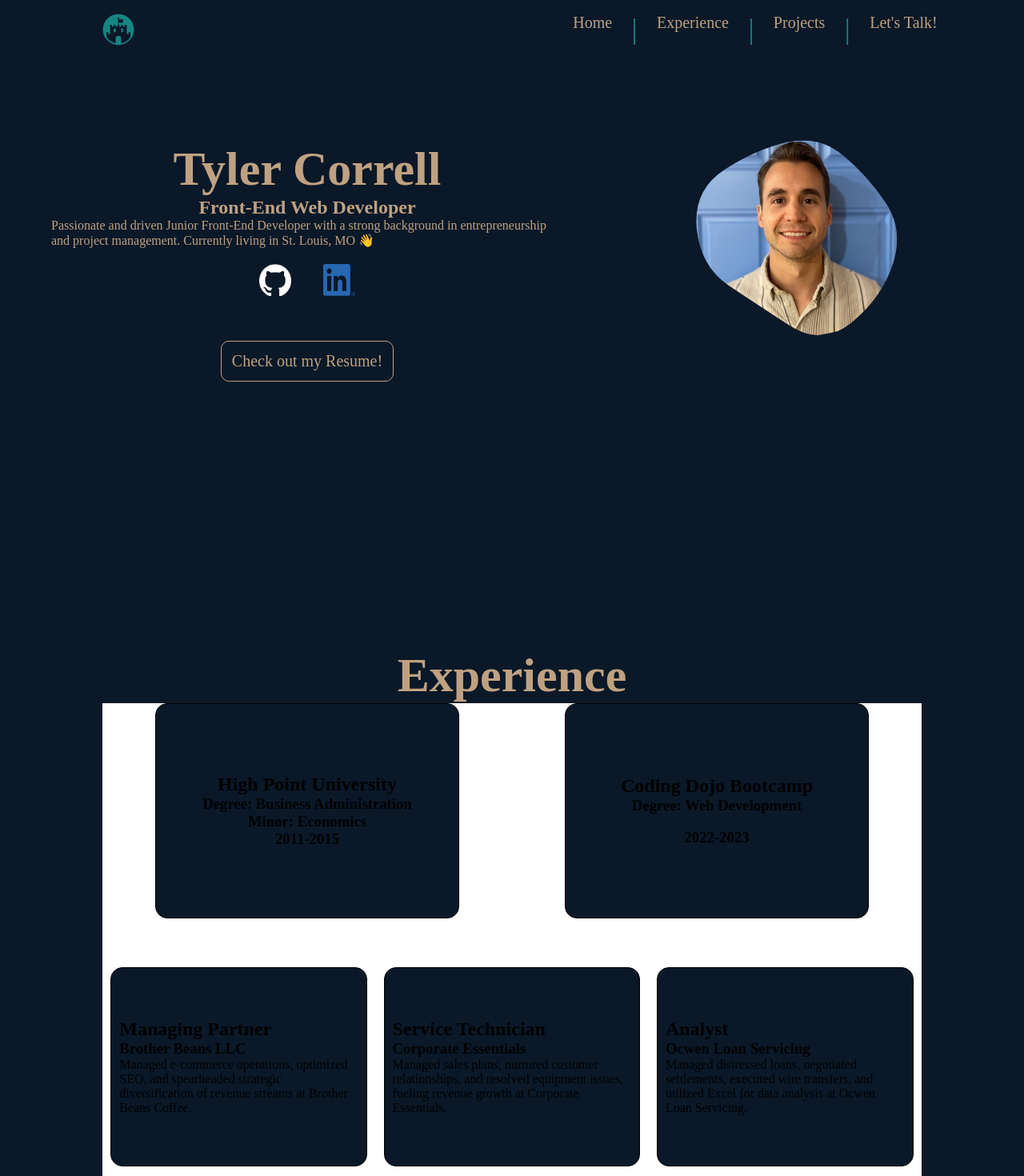
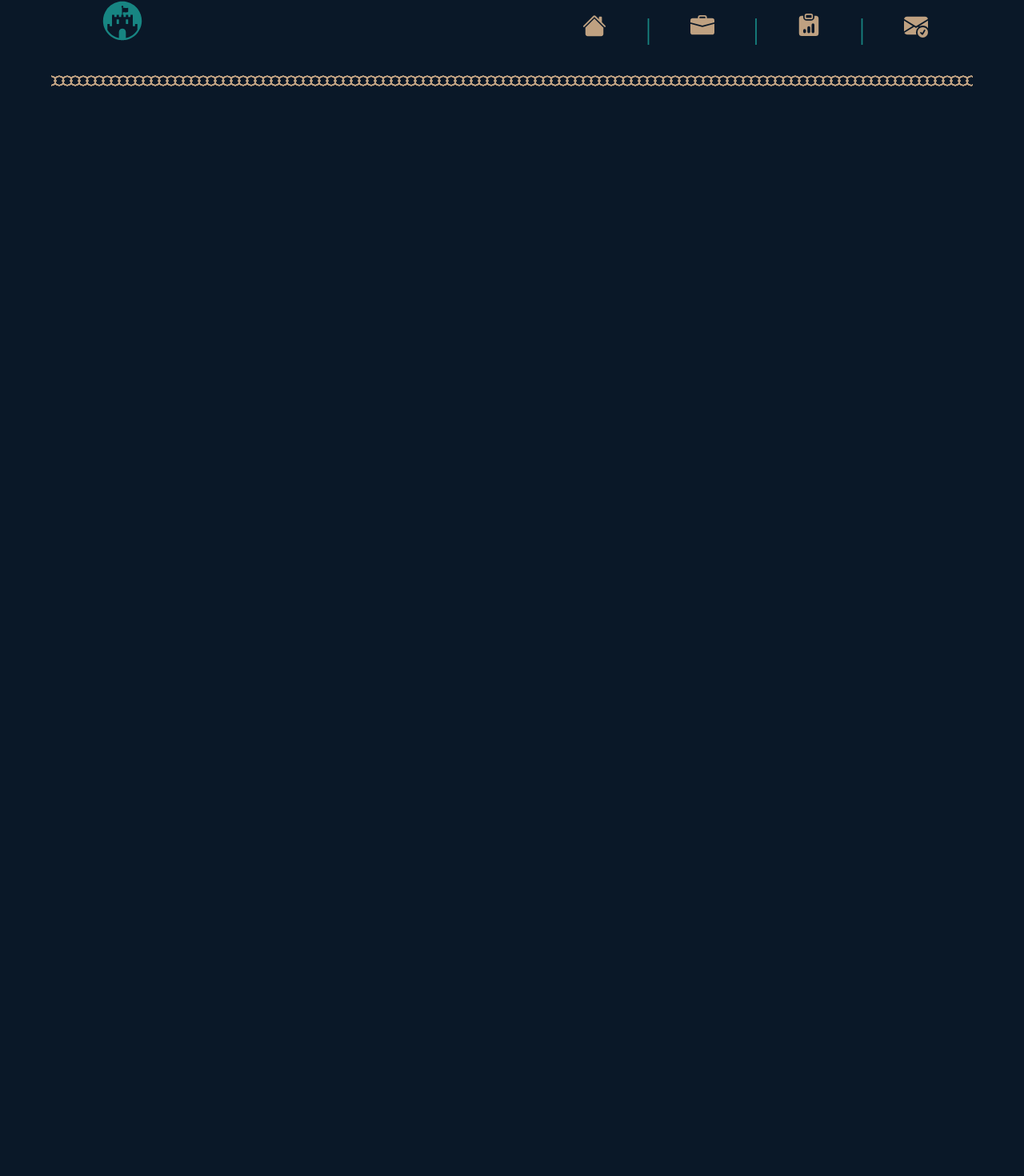
Before and after one commit to TTC2023/react, a React (Create React App) app in the folder portfolio/: page / in a window 1280 px wide. Shown: the part 23-1493 px from the top of the page at 80% size. After the commit the page ends 800 px from the top, so only its background shows below. Built offline with nearby package versions, Linux system fonts and the light colour scheme.

Commit message:
need to finish projects

```diff
--- a/portfolio/package.json
+++ b/portfolio/package.json
@@ -11,6 +11,7 @@
     "react-dom": "^18.2.0",
     "react-icons": "^4.10.1",
     "react-scripts": "5.0.1",
+    "react-scroll": "^1.8.9",
     "react-use-scroll-snap": "^0.0.4",
     "web-vitals": "^2.1.4"
   },
--- a/portfolio/src/App.css
+++ b/portfolio/src/App.css
@@ -5,3 +5,15 @@
     left: 55%;
     top: 5%;
 }
+
+.squiggly-line {
+    position: absolute;
+    bottom : 82%;
+    width: 90%;
+    left: 5%;
+    height: 5%;
+    background:
+        radial-gradient(circle at 100% 50%, transparent 20%, #BFA181 21%, #BFA181 29%, transparent 30%),
+        radial-gradient(circle at 0% 50%, transparent 20%, #BFA181 21%, #BFA181 29%, transparent 30%);
+    background-size: 10px 100%;
+}
--- a/portfolio/src/App.js
+++ b/portfolio/src/App.js
@@ -33,17 +33,18 @@ function App() {
       <div className="nav">
         <NavBar setSection={setSection}/>
       </div>
+      <div class="squiggly-line"></div>
       <div className="Intro" ref={introRef}>
-        <Intro />
+        {section === 'intro' && <Intro setSection={setSection} />}
       </div>
       <div className="experience" ref={experienceRef}>
-        <Experience />
+        {section === 'experience' && <Experience setSection={setSection} />}
       </div>
       <div className="projects" ref={projectsRef}>
-        <Projects />
+        {section === 'projects' && <Projects setSection={setSection} />}
       </div>
       <div className="contact" ref={contactRef}>
-        <Contact />
+        {section === 'contact' && <Contact setSection={setSection} />}
       </div>
     </div>
   );
--- a/portfolio/src/components/Experience/Experience.jsx
+++ b/portfolio/src/components/Experience/Experience.jsx
@@ -1,50 +1,60 @@
 import React from 'react'
 import styles from './Experience.module.css'
-import { BsFillArrowUpCircleFill } from 'react-icons/bs';
+import { useState } from 'react';
 
+const Projects = () => {
+  const [activeBubble, setActiveBubble] = useState('HPU');
 
-
-const Experience = () => {
   return (
-    <div className={styles.experiencePage}>
-      <h1>Experience</h1>
-        <div className={styles.container}>
-          <div className={styles.edu}>
-            <div className={styles.card}>
-              <h2>High Point University</h2>
-              <h3>Degree: Business Administration</h3>
-              <h3>Minor: Economics</h3>
-              <h3>2011-2015</h3>
-            </div>
-            <div className={styles.card}>
-              <h2>Coding Dojo Bootcamp</h2>
-              <h3>Degree: Web Development</h3>
-              <br />
-              <h3>2022-2023</h3>
-            </div>
+    <div className={styles.projectsPage}>
+      <div className={styles.bubbles}>
+        <button onMouseEnter={() => setActiveBubble('CD')} className={styles.bubble}>CD</button>
+        <button onMouseEnter={() => setActiveBubble('BB')} className={styles.bubble}>BB</button>
+        <button onMouseEnter={() => setActiveBubble('CE')} className={styles.bubble}>CE</button>
+        <button onMouseEnter={() => setActiveBubble('OC')} className={styles.bubble}>OC</button>
+        <button onMouseEnter={() => setActiveBubble('HPU')} className={styles.bubble}>HPU</button>
+      </div>
+      <div className={styles.container}>
+          {activeBubble === 'HPU' && (
+            <>
+              <h1 className={styles.CD}>High Point University</h1>
+              <h2 className={styles.CD}>Business Administration | 2011-2015</h2>
+              <p className={styles.CD}>At High Point University, I completed a Business Administration program and enhanced it with an Economics minor. My education combined practical business management knowledge with an understanding of economic principles. It provided a solid foundation in business strategy, operations, and financial analysis. The combination of business and economics equipped me with an unique perspective to approach and solve complex business challenges in technology-driven environments.</p>
+            </>
+          )}
+          {activeBubble === 'OC' && (
+            <>
+              <h1 className={styles.CD}>Ocwen Loan Servicing</h1>
+              <h2 className={styles.CD}>Cash Management Analyst | 2015-2016</h2>
+              <p className={styles.CD}>During my time as an Analyst at Ocwen Loan Servicing from 2015 to 2016, I collaborated closely with our India-based teams, handling significant financial responsibilities. I played a crucial role in managing $126M in wire transfers, accommodating an impressive $1B monthly loan volume. This required dealing with over 2,500 transactions monthly between bank-to-bank custodial accounts, demonstrating my expertise in complex financial processes and my ability to handle substantial volumes of transactions. In addition to these tasks, I provided crucial financial insights to our senior leadership. I routinely delivered projections and cash flow reports, assisting in strategic decision-making and future planning. I was also responsible for performing various ad hoc analyses, supplying additional information to support informed business choices. Overall, my role at Ocwen Loan Servicing required me to leverage my financial acumen, attention to detail, and ability to work in a fast-paced, multinational setting. I honed my skills in financial management, cross-cultural collaboration, and analytical thinking, contributing substantially to the company's operations.</p>
+            </>
+          )}
+          {activeBubble === 'CE' && (
+            <>
+              <h1 className={styles.CD}>Corporate Essentials</h1>
+              <h2 className={styles.CD}>Service Technician | 2016-2019</h2>
+              <p className={styles.CD}>As a Service Technician from 2016 to 2019, I was entrusted with a multitude of responsibilities revolving around the upkeep of industrial coffee equipment. In this role, I showcased my mechanical aptitude, performing preventive maintenance and scheduled repairs as needed. I also dealt with unanticipated issues, providing break-fix services to ensure minimal downtime and disruption of the services offered to our corporate clients.
+              My primary goal was to maintain the high standards of the company, and I consistently met and often exceeded all service goals set. The position required an eye for detail, efficiency, and accuracy in delivering service solutions. Thus, I provided timely recommendations that precisely addressed the needs of the clients. The success I achieved in this role resulted from my unwavering commitment to customer satisfaction, diligent work, and ability to thrive in a dynamic environment.
+              Throughout this tenure, I sharpened my problem-solving skills and broadened my technical knowledge. I also honed my ability to quickly adapt to changes and unforeseen issues, making sure that our clients received uninterrupted and top-tier services, reinforcing our company's standing as a reliable provider of breakroom solutions.</p>
+            </>
+          )}
+          {activeBubble === 'BB' && (
+            <>
+              <h1 className={styles.CD}>Brother Beans Coffee</h1>
+              <h2 className={styles.CD}>Managing Partner | 2019-2023</h2>
+              <p className={styles.CD}>During my time as an Analyst at Ocwen Loan Servicing from 2015 to 2016, I collaborated closely with our India-based teams, handling significant financial responsibilities. I played a crucial role in managing $126M in wire transfers, accommodating an impressive $1B monthly loan volume. This required dealing with over 2,500 transactions monthly between bank-to-bank custodial accounts, demonstrating my expertise in complex financial processes and my ability to handle substantial volumes of transactions. In addition to these tasks, I provided crucial financial insights to our senior leadership. I routinely delivered projections and cash flow reports, assisting in strategic decision-making and future planning. I was also responsible for performing various ad hoc analyses, supplying additional information to support informed business choices. Overall, my role at Ocwen Loan Servicing required me to leverage my financial acumen, attention to detail, and ability to work in a fast-paced, multinational setting. I honed my skills in financial management, cross-cultural collaboration, and analytical thinking, contributing substantially to the company's operations.</p>
+            </>
+          )}
+          {activeBubble === 'CD' && (
+            <>
+              <h1 className={styles.CD}>Coding Dojo</h1>
+              <h2 className={styles.CD}>Web Development | 2022-2023</h2>
+              <p className={styles.CD}>At Coding Dojo, a highly-regarded bootcamp, I immersed myself in full-stack development, gaining a comprehensive understanding of both frontend and backend technologies. The rigorous, fast-paced program focused on mastering languages like Java, Python, and JavaScript, as well as important frameworks like React and Spring Boot. I applied these skills in hands-on projects, from conception to deployment. This intensive experience honed my problem-solving skills, adaptability, and ability to learn new technologies quickly, preparing me for the dynamic world of web development.</p>
+            </>
+          )}
           </div>
-          <div className={styles.work}>
-            <div className={styles.workCard}>
-              <h2>Managing Partner</h2>
-              <h3>Brother Beans LLC</h3>
-              <p>Managed e-commerce operations, optimized SEO, and spearheaded strategic diversification of revenue streams at Brother Beans Coffee.
-</p>
-            </div>
-            <div className={styles.workCard}>
-              <h2>Service Technician</h2>
-              <h3>Corporate Essentials</h3>
-              <p>Managed sales plans, nurtured customer relationships, and resolved equipment issues, fueling revenue growth at Corporate Essentials.</p>
-            </div>
-            <div className={styles.workCard}>
-              <h2>Analyst</h2>
-              <h3>Ocwen Loan Servicing</h3>
-              <p>Managed distressed loans, negotiated settlements, executed wire transfers, and utilized Excel for data analysis at Ocwen Loan Servicing.</p>
-            </div>
-          </div>
-        </div>
-        <button className={styles.arrow}><BsFillArrowUpCircleFill /></button>
-    </div>
+      </div>
   )
 }
 
-export default Experience
+export default Projects
--- a/portfolio/src/components/Experience/Experience.module.css
+++ b/portfolio/src/components/Experience/Experience.module.css
@@ -1,62 +1,57 @@
-.experiencePage {
+.projectsPage {
+    display: flex;
+    align-items: center;
+    justify-content: center;
     height: 100vh;
     width: 100%;
+
+}
+
+.container {
+    position: absolute;
+    height: 60vh;
+    width: 75%;
+    top: 25%;
+    left: 20%;
+    right: 5%;
+}
+
+.bubbles{
+    position: absolute;
+    height: 60vh;
+    width: 20%;
+    left: 5%;
+    top: 25%;
+}
+
+.bubble {
+    display: flex;
+    align-items: center;
+    flex-direction: column;
+    margin-left: 25%;
+    margin-bottom: 10%;
+    justify-content: space-evenly;
+    height: 15%;
+    width: 30%;
+    background-color: #178582;
+    border-radius: 100%;
+}
+
+.bubble:hover {
+    background-color: #BFA181;
+}
+
+.CD {
+    display: flex;
+    align-items: center;
+    justify-content: center;
+    color: #BFA181;
+    margin: 2%;
+}
+
+.message {
     display: flex;
     flex-direction: column;
     align-items: center;
     justify-content: center;
 }
-
-h1 {
-    color: #BFA181;
-
-}
-.container {
-    display: flex;
-    flex-direction: column;
-    height: 80vh;
-    width: 80%;
-    background-color: white;
-    align-items: center;
-    justify-content: center;
-}
-.card {
-    display: flex;
-    flex-direction: column;
-    color: black;
-    border: 1px solid black;
-    width: 35%;
-    align-items: center;
-    justify-content: center;
-    border-radius: 15px;
-    padding: 10px;
-}
-
-.workCard {
-    display: flex;
-    flex-direction: column;
-    color: black;
-    border: 1px solid black;
-    width: 35%;
-    justify-content: center;
-    border-radius: 15px;
-    padding: 10px;
-    margin: 1%;
-}
-
-.work {
-    background-color: white;
-    display: flex;
-    justify-content: space-around;
-    width: 100%;
-    height: 50%;
-    margin: 5%;
-}
-
-.edu {
-    background-color: white;
-    display: flex;
-    justify-content: space-around;
-    width: 100%;
-    height: 50%;
-}
--- a/portfolio/src/components/Intro/Intro.css
+++ b/portfolio/src/components/Intro/Intro.css
@@ -43,16 +43,10 @@
 }
 
 .content {
-    color: black;
-    position: absolute;
-    left: 5%;
-    top: 25%;
-    width: 50%;
-    border-radius: 10%;
-    background-color: transparent;
-    align-items: center;
     display: flex;
     flex-direction: column;
+    width: 50%;
+    margin-right: 25%;
 }
 
 #writing {
@@ -61,10 +55,11 @@
     display: flex;
     justify-content: center;
     align-items: center;
+    margin-top: 2%;
 }
 
 h1 {
-    font-family: 'Brush Script MT', cursive;
+    font-family: Open Sans, Roboto, Lato;
     font-size: 60px;
     color: white
 }
@@ -72,7 +67,8 @@ h1 {
 .blob {
     position: absolute;
     right: 10%;
-    top: 20%;
+    margin-left: 2%;
+    top: 25%;
     display: block;
     width: 300px;
     height: auto;
@@ -83,11 +79,21 @@ h1 {
 .icon-container {
     display: flex;
     background-color: #0A1828;
+    width: 100%;
+    justify-content: center;
+    align-items: center;
+}
+
+.link{
+    margin-top: 5%;
 }
 
 .icon-container .icon {
+    display: flex;
+    align-items: center;
+    justify-content: center;
     height: 40px;
-    width: 40px;
+    width: 50%;
     margin: 20px;
     cursor: pointer;
     background-color: transparent;
--- a/portfolio/src/components/Intro/Intro.jsx
+++ b/portfolio/src/components/Intro/Intro.jsx
@@ -16,13 +16,12 @@ const Intro = () => {
         <h2 id='writing'>Front-End Web Developer</h2>
         <p id='writing'>Passionate and driven Junior Front-End Developer with a strong background in entrepreneurship and project management. Currently living in St. Louis, MO &#128075; </p>
         <div className='icon-container'>
-          <a href='https://github.com/TTC2023'><img src={github} alt='github' className='icon' /></a>
-          <a href='https://www.linkedin.com/in/tyler-correll-48087092/'><img src={linkedin} alt='linkedIn' className='icon' /></a>
+          <a className='link' href='https://github.com/TTC2023'><img src={github} alt='github' className='icon' /></a>
+          <a className='link' href='https://www.linkedin.com/in/tyler-correll-48087092/'><img src={linkedin} alt='linkedIn' className='icon' /></a>
+          <button className='resume' onClick={() => window.open("/resume.pdf", "_blank")}>
+            Check out my Resume!
+          </button>
         </div>
-        <button className='resume' onClick={() => window.open("/resume.pdf", "_blank")}>
-          Check out my Resume!
-        </button>
-
       </div>
       <div className="blob">
         <svg version="1.1" xmlns="http://www.w3.org/2000/svg" viewBox="0 0 500 500" width="100%" id="blobSvg" style={{ opacity: 1 }}>
--- a/portfolio/src/components/NavBar/NavBar.jsx
+++ b/portfolio/src/components/NavBar/NavBar.jsx
@@ -2,6 +2,11 @@ import React from 'react'
 import { useState } from 'react'
 import styles from './NavBar.module.css'
 import { FaFortAwesomeAlt } from "react-icons/fa";
+import { BsFillBriefcaseFill } from "react-icons/bs";
+import { BsFillClipboardDataFill } from "react-icons/bs";
+import { BsFillEnvelopeCheckFill } from "react-icons/bs";
+import { BsFillHouseFill } from "react-icons/bs";
+
 
 const NavBar = ({setSection}) => {
 
@@ -14,15 +19,15 @@ const NavBar = ({setSection}) => {
 
     return (
         <div>
-            <div className={styles.fort}><FaFortAwesomeAlt size={40}/></div>
+            <div className={styles.fort}><FaFortAwesomeAlt size={50}/></div>
             <div className='top-nav'>
-                <button onClick={(e) => handleButton(1)} className={action === 1 ? styles.action : 'home' }>Home</button>
+                <button onClick={(e) => handleButton(1)} className={action === 1 ? styles.action : 'home' }><BsFillHouseFill size={30}/></button>
                 <p>|</p>
-                <button onClick={(e) => handleButton(2)} className={action === 2 ? styles.action : 'experience' }>Experience</button>
+                <button onClick={(e) => handleButton(2)} className={action === 2 ? styles.action : 'experience' }><BsFillBriefcaseFill size={30}/></button>
                 <p>|</p>
-                <button onClick={(e) => handleButton(3)} className={action === 3 ? styles.action : 'projects' }>Projects</button>
+                <button onClick={(e) => handleButton(3)} className={action === 3 ? styles.action : 'projects' }><BsFillClipboardDataFill size={28}/></button>
                 <p>|</p>
-                <button onClick={(e) => handleButton(4)} className={action === 4 ? styles.action : 'contact' }>Let's Talk!</button>
+                <button onClick={(e) => handleButton(4)} className={action === 4 ? styles.action : 'contact' }><BsFillEnvelopeCheckFill size={30}/></button>
             </div>
         </div>
     )
--- a/portfolio/src/components/NavBar/NavBar.module.css
+++ b/portfolio/src/components/NavBar/NavBar.module.css
@@ -4,7 +4,7 @@
 
 .fort {
     position: fixed;
-    top: 5%;
+    top: 3%;
     left: 10%;
     height: 50px;
     color:#178582;
--- a/portfolio/src/components/Projects/Projects.css
+++ /dev/null
@@ -1,5 +0,0 @@
-.projectsPage{
-    height: 100vh;
-    width: 100%;
-    background-color: aqua;
-}
```
Also changed, not shown: portfolio/src/components/Projects/Projects.jsx (+44 -5 lines), portfolio/src/components/Projects/Projects.module.css (added, +74 -0 lines), 1 other file (tests, documents, lock files or other folders).
